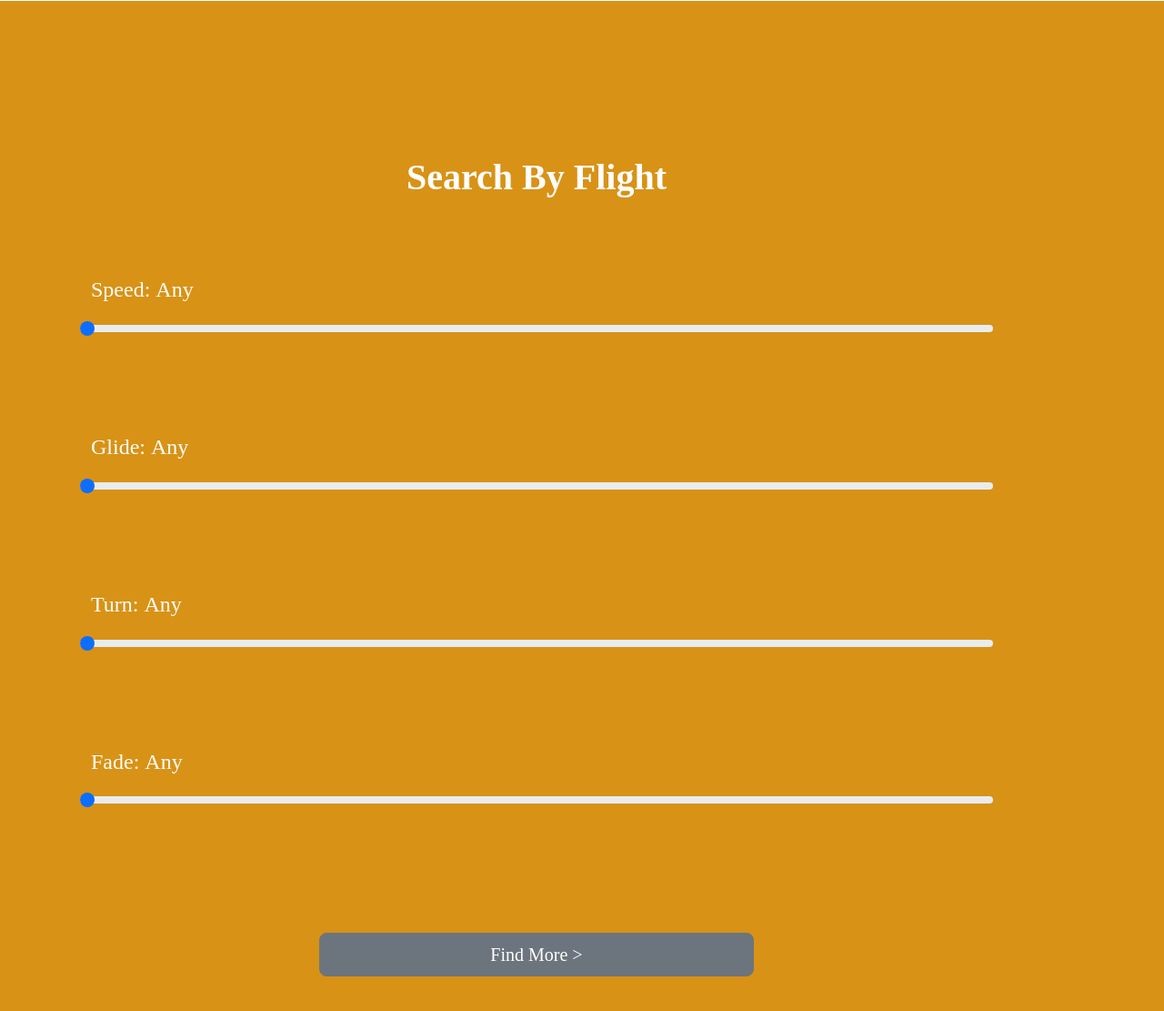
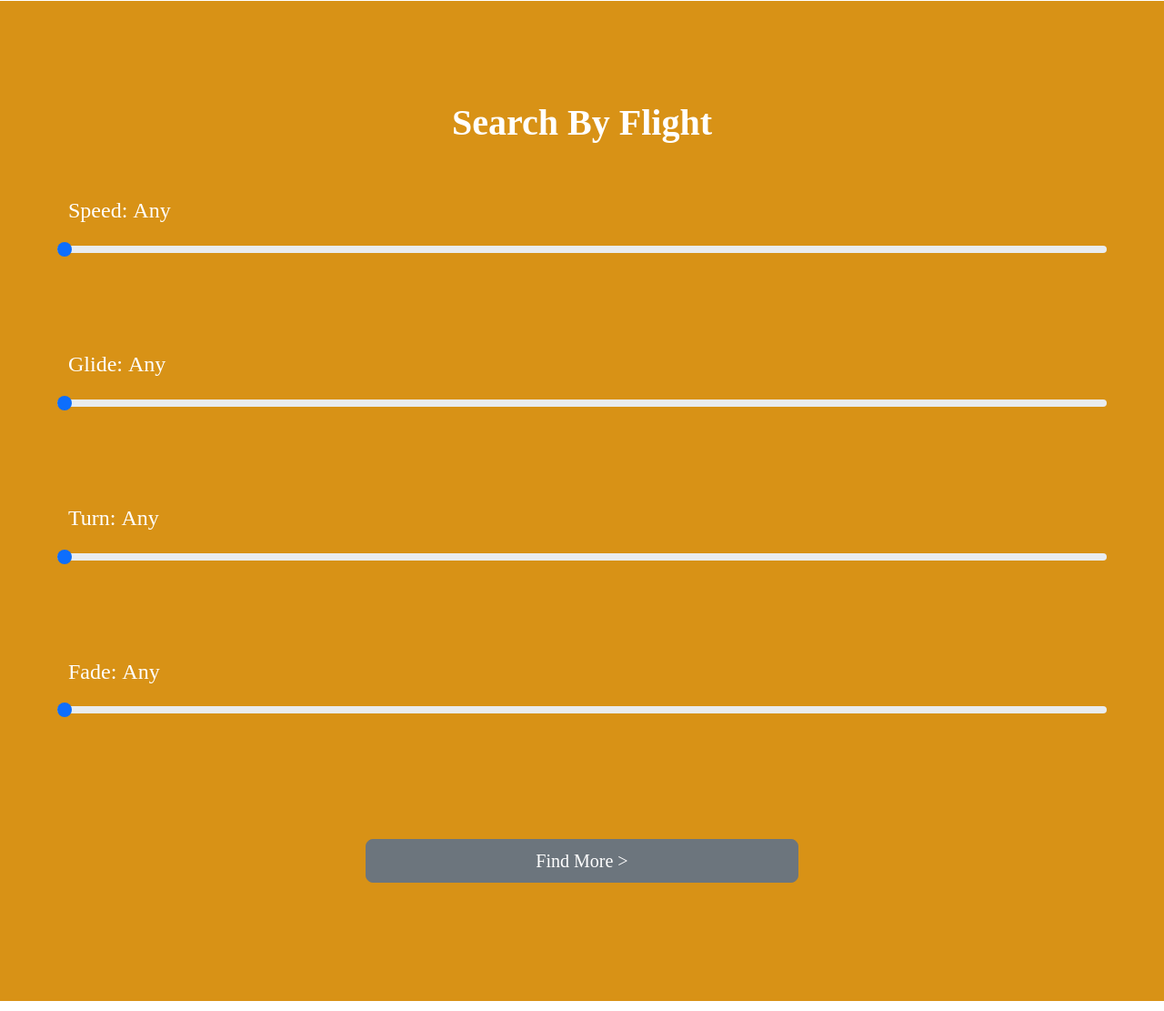
Before and after one commit to joshchilders/cs50-project, a Flask app: page / in a window 1280 px wide. Shown: the part 1489-2600 px from the top of the page at 91% size. Run offline with Flask 2, Linux system fonts and the light colour scheme; data comes from the database, SQL or seed files in the repository; some web fonts are replaced.

Commit message:
Fixed some bugs; Made small style changes

```diff
--- a/app.py
+++ b/app.py
@@ -173,7 +173,7 @@ def search_by_brand():
     # Query database for all distance drivers
     connection = sqlite3.connect("inventory.db")
     cursor = connection.cursor()
-    cursor.execute("SELECT max(mold), speed, glide, turn, fade, image FROM inventory WHERE brand = ? GROUP BY mold", [brand])
+    cursor.execute("SELECT max(mold), speed, glide, turn, fade, image FROM inventory WHERE brand = ? AND type != 'Apparel' AND type != 'Accessory' GROUP BY mold", [brand])
     rows = cursor.fetchall()
 
     # Organize results into a list
--- a/static/script.js
+++ b/static/script.js
@@ -22,7 +22,7 @@ function updateSearch() {
     let discs = document.querySelectorAll('#search-result');
 
     // Change form size
-    document.getElementById('search-by-flight-form').style.width = "100%";
+    document.getElementById('search-by-flight-form').style.width = "92%";
 
     // Clear current search results
     for (let i = 0; i < discs.length; i++) {
--- a/static/styles.css
+++ b/static/styles.css
@@ -216,21 +220,18 @@ hr {
 #search-by-flight {
     display: grid;
     grid-template-columns: 50% 50%;
-    padding-left: 100px;
-    padding-right: 100px;
+    padding: 50px 75px;
 }
 
 #search-by-flight-form {
+    display: block;
+    margin: auto;
+    padding-top: 60px;
+    padding-bottom: 80px;
+    margin-left: 0;
     width: 200%;
-    padding-right: 100px;
-    padding-top: 50px;
-    margin-top: 40px;
     z-index: 2;
     transition: width 1s;
-}
-
-#search-by-flight-form h1 {
-    padding-bottom: 25px;
 }
 
 #search-by-flight-form h4 {
@@ -238,12 +239,11 @@ hr {
 }
 
 #search-by-flight-form .row {
-    padding: 52px 0;
+    padding: 50px 0;
 }
 
-#search-by-flight-form label {
-    border: none;
-    color: black;
+#search-by-flight-form .row:last-of-type {
+    padding-bottom: 0;
 }
 
 #sbfr-background {
@@ -359,6 +386,7 @@ hr {
 
 #btn-col {
     margin-top: 30px;
+    max-width: 500px;
 }
 
 .item-header-background {
```
Also changed, not shown: other parts of static/styles.css (+42 -11 lines), templates/index.html (+11 -11 lines), templates/search-by-brand.html (+19 -1 lines), templates/search-by-type.html (+19 -1 lines).
